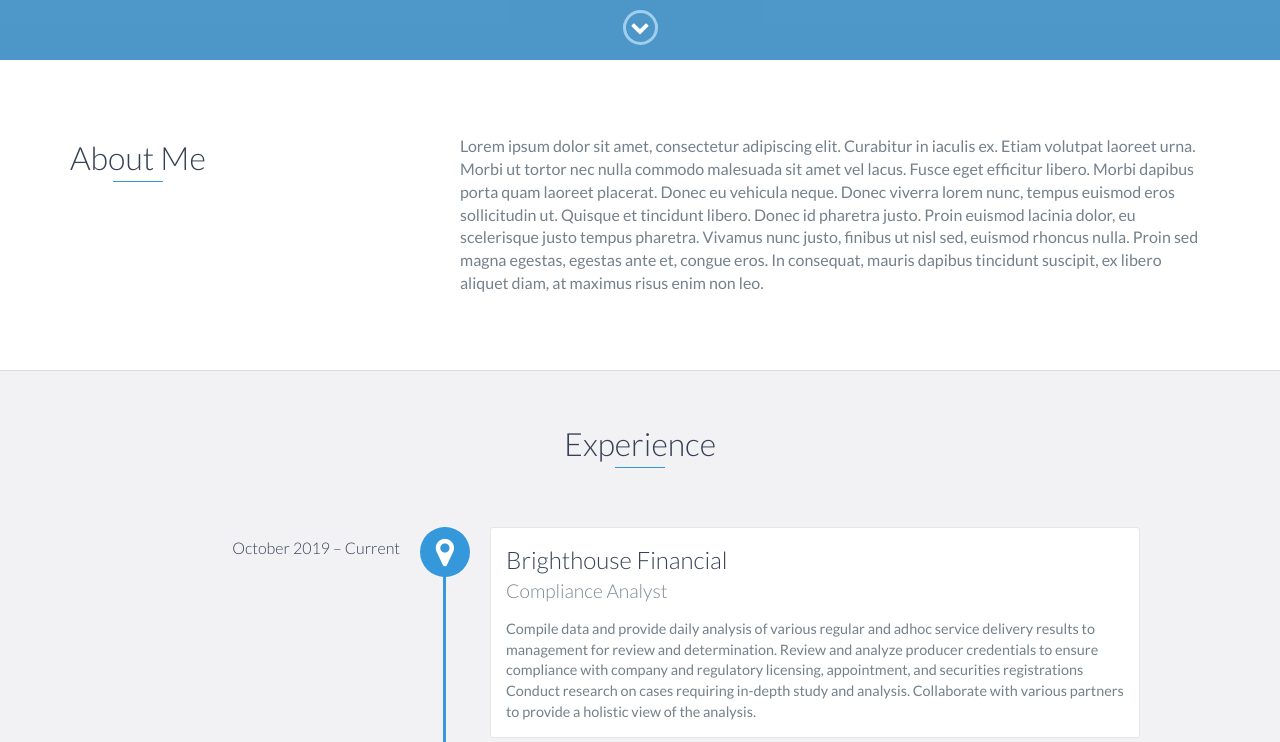
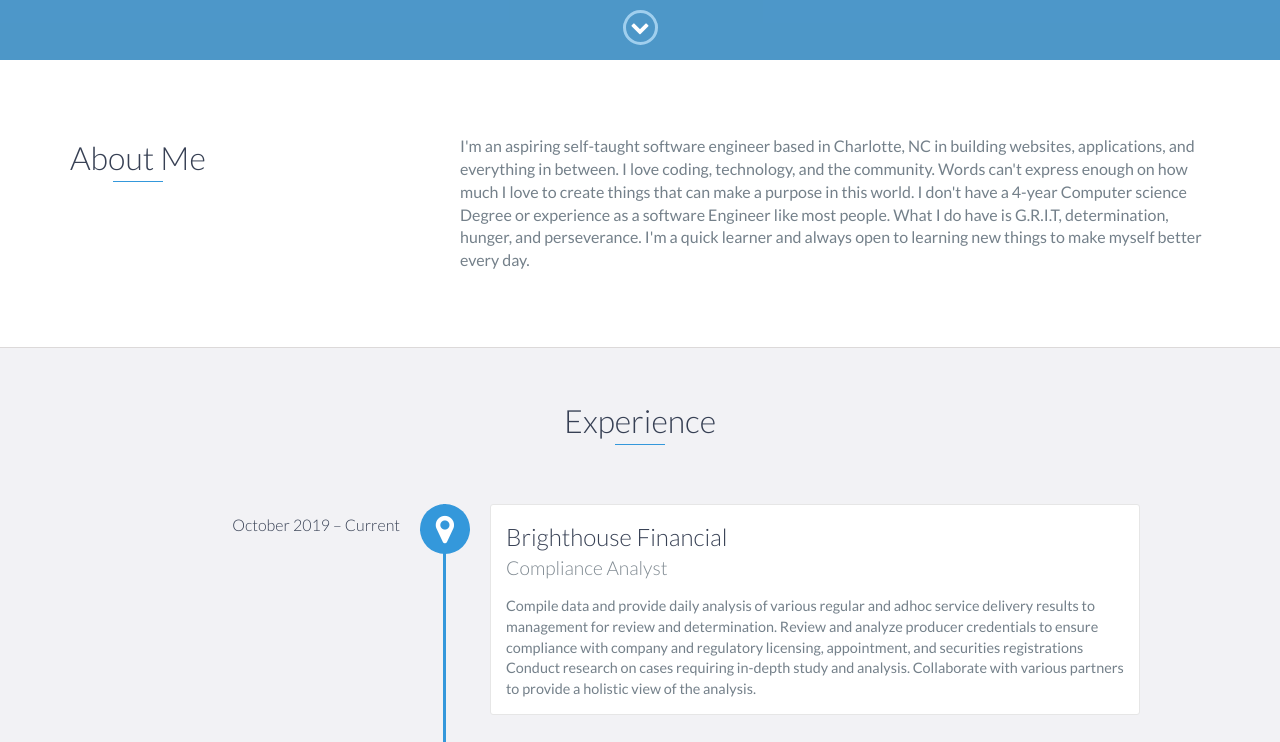
Before and after one commit to DexterTMyles/Portfolio, a website: page index.html in a window 1280 px wide. Shown: the part 740-1482 px from the top of the page. Drawn offline with nearby package versions, Linux system fonts and the light colour scheme.

Commit message:
Added a project

```diff
--- a/index.html
+++ b/index.html
@@ -80,17 +80,11 @@
           </div>
           <div class="col-md-8">
             <p>
-              Lorem ipsum dolor sit amet, consectetur adipiscing elit. Curabitur
-              in iaculis ex. Etiam volutpat laoreet urna. Morbi ut tortor nec
-              nulla commodo malesuada sit amet vel lacus. Fusce eget efficitur
-              libero. Morbi dapibus porta quam laoreet placerat. Donec eu
-              vehicula neque. Donec viverra lorem nunc, tempus euismod eros
-              sollicitudin ut. Quisque et tincidunt libero. Donec id pharetra
-              justo. Proin euismod lacinia dolor, eu scelerisque justo tempus
-              pharetra. Vivamus nunc justo, finibus ut nisl sed, euismod rhoncus
-              nulla. Proin sed magna egestas, egestas ante et, congue eros. In
-              consequat, mauris dapibus tincidunt suscipit, ex libero aliquet
-              diam, at maximus risus enim non leo.
+              I'm an aspiring self-taught software engineer based in Charlotte, NC in building websites, applications, and everything
+              in between. I love coding, technology, and the community. Words can't express enough on how much I love to create things
+              that can make a purpose in this world. I don't have a 4-year Computer science Degree or experience as a software
+              Engineer like most people. What I do have is G.R.I.T, determination, hunger, and perseverance. I'm a quick learner and
+              always open to learning new things to make myself better every day.
             </p>
           </div>
         </div>
@@ -192,19 +186,15 @@
 
           <div class="project shadow-large">
             <div class="project-image">
-              <img src="images/project.jpg" />
+              <img src="images/wiki.jpg" width="300px" height="300px" />
             </div>
             <!-- End .project-image -->
             <div class="project-info">
-              <h3>Project Name Here</h3>
+              <h3>Wiki Encyclopedia</h3>
               <p>
-                Lorem ipsum dolor sit amet, consectetur adipiscing elit.
-                Curabitur in iaculis ex. Etiam volutpat laoreet urna. Morbi ut
-                tortor nec nulla commodo malesuada sit amet vel lacus. Fusce
-                eget efficitur libero. Morbi dapibus porta quam laoreet
-                placerat.
+                Design of Wikipedia-like online encyclopedia. Uses Github Markdown syntax to write the contents of encyclopedia for entries Using Python and Django
               </p>
-              <a href="#">View Project</a>
+              <a href="https://wiki-page-dm.herokuapp.com/" target="_blank">View Project</a>
             </div>
             <!-- End .project-info -->
           </div>
```
Also changed, not shown: images/wiki.jpg (added).
